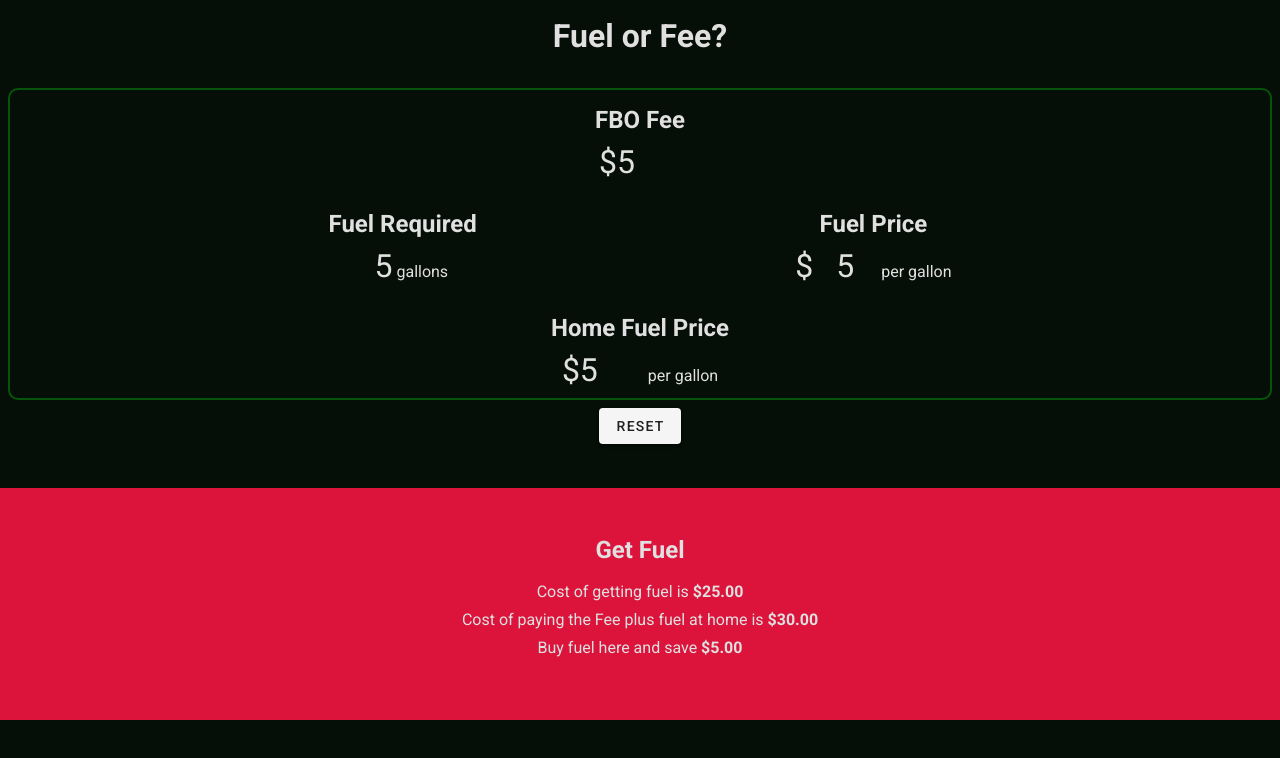
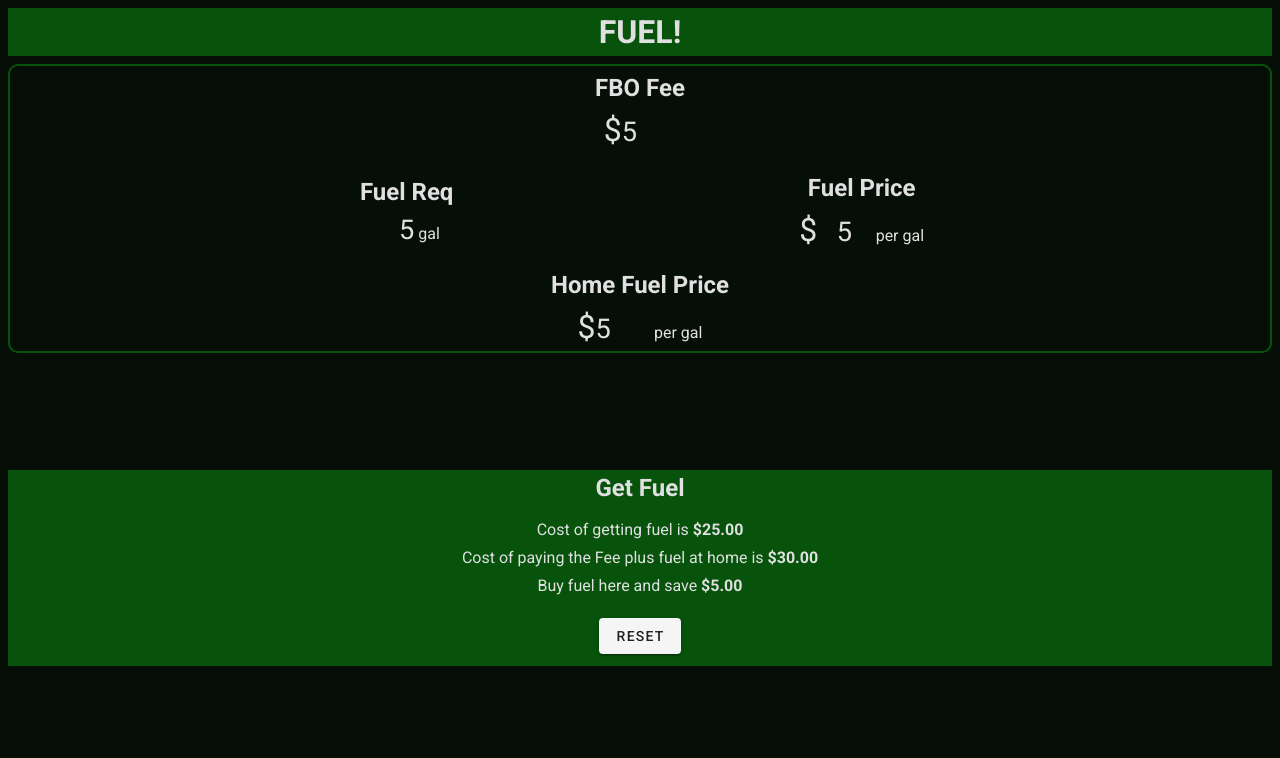
Before and after one commit to adamkudz/fuelorfee, a Vue app: page /#/ in a window 1280 px wide. Both pictures are taken after typing "5", "5", "5", "5" into the empty fields and a click on the button "CALCULATE". Shown: the top 758 px of the page. Built offline with nearby package versions, Linux system fonts and the light colour scheme.

Commit message:
fixed header change

```diff
--- a/src/App.vue
+++ b/src/App.vue
@@ -25,7 +25,8 @@ export default {
 :root {
   --font-color: rgb(224, 224, 224);
   --dark-background: rgb(6, 14, 8);
-  --outline: rgba(9, 104, 14, 0.767);
+  --green: rgba(9, 104, 14, 0.767);
+  --red: rgba(104, 15, 9, 0.767);
 }
 h1,
 h2,
--- a/src/views/Home.vue
+++ b/src/views/Home.vue
@@ -1,23 +1,39 @@
 <template>
   <div class="HOMECONTAINER">
-    <h1 class="text-center mt-3">Fuel or Fee?</h1>
+    <h1 v-if="!showResults" class="text-center mt-2">Fuel or Fee?</h1>
+    <h1
+      v-if="showResults && getFuel"
+      class="text-center mt-2 mx-2"
+      style="background:var(--green);"
+    >
+      FUEL!
+    </h1>
+    <h1
+      v-if="showResults && payFee"
+      class="text-center mt-2 mx-2"
+      style="background:var(--red);"
+    >
+      FEE!
+    </h1>
     <div class="INPUTCONTAINER ma-2">
       <div class="verticalInput text-center pa-1">
-        <h2 class="pt-2">FBO Fee</h2>
+        <h2 class="">FBO Fee</h2>
         <div>
           <span class="dollarSign">$</span>
           <input
+            ref="fboFee"
             autofocus
             step="any"
             v-model.number="fboFee"
             type="number"
             inputmode="numeric"
+            :disabled="isDisabled"
           />
         </div>
       </div>
       <div class="FUELCONTAINER pa-1">
         <div class="verticalInput pa-1">
-          <h2 class="pt-2">Fuel Required</h2>
+          <h2 class="pt-2">Fuel Req</h2>
           <div>
             <input
               class="text-right"
@@ -25,10 +41,11 @@
               v-model.number="fboGallons"
               type="number"
               inputmode="numeric"
-            /><span> gallons</span>
+              :disabled="isDisabled"
+            /><span> gal</span>
           </div>
         </div>
-        <div class="verticalInput pa-1">
+        <div class="verticalInput ">
           <h2 class="pt-2 text-center">Fuel Price</h2>
           <div>
             <span class="dollarSign">$</span>
@@ -38,11 +55,12 @@
               v-model.number="fboFuel"
               type="number"
               inputmode="numeric"
-            /><span> per gallon</span>
+              :disabled="isDisabled"
+            /><span> per gal</span>
           </div>
         </div>
       </div>
-      <div class="verticalInput text-center pa-1">
+      <div class="verticalInput text-center">
         <h2 class="pt-2">Home Fuel Price</h2>
         <div>
           <span class="dollarSign">$</span>
@@ -51,7 +69,8 @@
             v-model.number="homeFuel"
             type="number"
             inputmode="numeric"
-          /><span> per gallon</span>
+            :disabled="isDisabled"
+          /><span> per gal</span>
         </div>
       </div>
     </div>
@@ -60,8 +79,8 @@
         <v-btn @click="calculateResult">Calculate</v-btn>
       </div>
     </div>
-    <div v-if="showResults" class="RESULTSCONTAINER text-center pa-1">
-      <div v-show="getFuel">
+    <div v-if="showResults" class="RESULTSCONTAINER text-center pa-2 ">
+      <div v-show="getFuel" style="backgroundColor: var(--green);">
         <h2 class="mb-3">Get Fuel</h2>
         <p class="mb-1">
           Cost of getting fuel is <strong>${{ this.fboTotal }}</strong>
@@ -74,13 +93,21 @@
           Buy fuel here and save
           <strong>${{ this.feeSavings }}</strong>
         </p>
+        <div class="BUTTONCONTAINER">
+          <div
+            v-if="showReset"
+            class="buttonBox d-flex justify-center mt-5 mb-3"
+          >
+            <v-btn @click="reset">RESET</v-btn>
+          </div>
+        </div>
       </div>
-      <div v-show="payFee">
+      <div v-show="payFee" style="backgroundColor: var(--red) ;">
         <h2 class="mb-3">Pay the Fee</h2>
-        <p>
+        <p class="mb-1">
           Cost of getting fuel here is <strong>${{ this.fboTotal }}</strong>
         </p>
-        <p>
+        <p class="mb-1">
           Cost of paying the Fee <strong>(${{ this.fboFee }})</strong> plus
           {{ this.fboGallons }} gallons at home is
           <strong> ${{ this.homeTotal }}</strong>
@@ -89,11 +116,11 @@
           Pay the fee and save
           <strong>${{ this.feeSavings }}</strong>
         </p>
-      </div>
-    </div>
-    <div class="BUTTONCONTAINER">
-      <div v-if="showReset" class="buttonBox d-flex justify-center">
-        <v-btn @click="reset">RESET</v-btn>
+        <div class="BUTTONCONTAINER">
+          <div v-if="showReset" class="buttonBox d-flex justify-center">
+            <v-btn @click="reset">RESET</v-btn>
+          </div>
+        </div>
       </div>
     </div>
   </div>
@@ -115,6 +142,8 @@ export default {
     showReset: false,
     showCalculate: true,
     showResults: false,
+    isDisabled: false,
+    bgColor: "red",
   }),
   methods: {
     calculateResult: function() {
@@ -123,11 +152,14 @@ export default {
       this.showReset = true;
       this.showCalculate = false;
       this.showResults = true;
+      this.isDisabled = true;
 
       if (this.homeTotal < this.fboTotal) {
         this.payFee = true;
+        this.bgColor = "crimson";
       } else {
         this.getFuel = true;
+        this.bgColor = "";
       }
     },
     reset: function() {
@@ -140,6 +172,8 @@ export default {
       this.showReset = false;
       this.showCalculate = true;
       this.showResults = false;
+      this.isDisabled = false;
+      this.$refs.fboFee.focus();
     },
   },
   computed: {
@@ -163,11 +197,11 @@ export default {
 .HOMECONTAINER {
   display: grid;
   height: 100vh;
-  grid-template-rows: 10vh min-content 10vh 1fr 10vh;
+  grid-template-rows: min-content min-content 7vh 1fr 10vh;
   background: var(--dark-background);
 }
 .INPUTCONTAINER {
-  border: var(--outline) 2px solid;
+  border: var(--green) 2px solid;
   border-radius: 10px;
 }
 .inputBox {
@@ -187,10 +221,9 @@ export default {
   flex-direction: column;
   justify-content: space-around;
   grid-row: 4;
-  background: crimson;
 }
 input {
-  font-size: 2em;
+  font-size: 1.7em;
   max-width: 2em;
 }
 .dollarSign {
```
